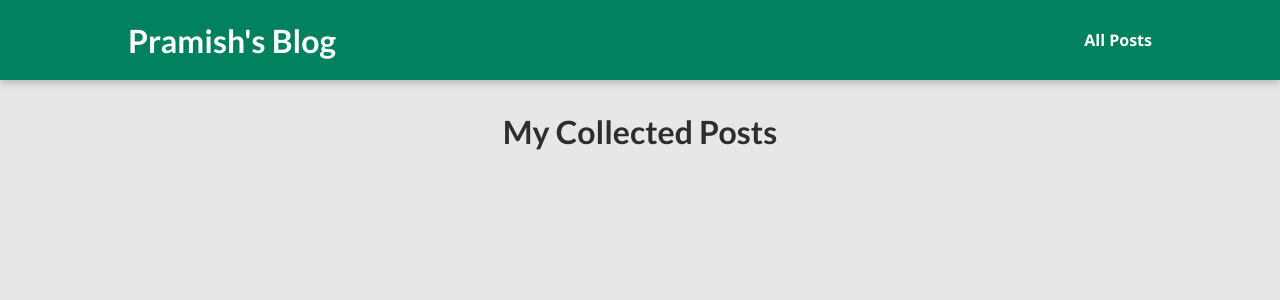
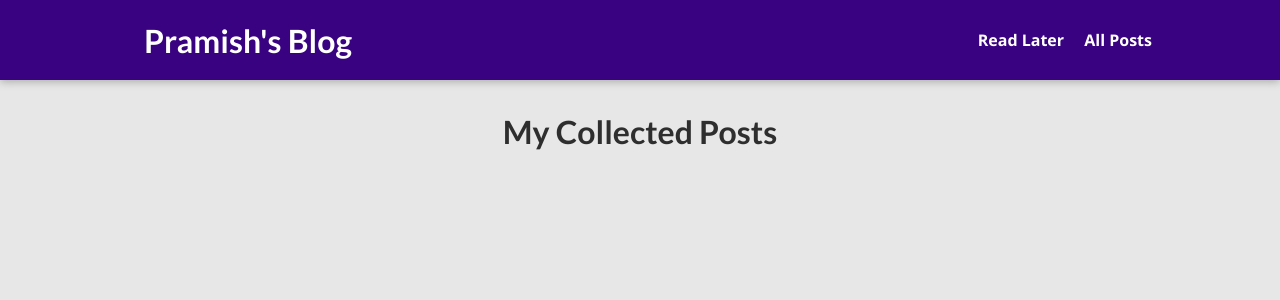
Before and after one commit to vold2emort/Blog, a Django app: page /posts in a window 1280 px wide. Shown: the top 300 px of the page. Run offline with Django 5.2, Linux system fonts and the light colour scheme; data that the repository does not hold is empty.

Commit message:
read later feature with session

```diff
--- a/blog/static/blog/all-post.css
+++ b/blog/static/blog/all-post.css
@@ -3,7 +3,7 @@ body {
 }
 
 #main-navigation {
-  background-color: #02815f;
+  background-color: #390281;
   box-shadow: 0 2px 8px rgba(0, 0, 0, 0.25);
 }
 
--- a/blog/urls.py
+++ b/blog/urls.py
@@ -6,5 +6,5 @@ urlpatterns = [
     path("posts", views.PostsView.as_view(), name='posts-page', ),
     # This concept is called slug, /posts/first-post, /posts/second-post ...
     path("posts/<slug:slug>", views.SinglePostView.as_view(), name='post-detail-page'),
-    # path("review", views.ReviewView.as_view(), name="review")
+    path("read-later", views.ReadLaterView.as_view(), name='read-later'),
 ]
--- a/blog/views.py
+++ b/blog/views.py
@@ -27,14 +27,24 @@ class PostsView(ListView):
 
 
 class SinglePostView(View):
+    def is_stored_post(self, request, post_id):
+        stored_posts = request.session.get("stored_posts")
+        if stored_posts is not None:
+            is_saved_for_later = post_id in stored_posts
+        else:
+            is_saved_for_later = False
+
+        return is_saved_for_later
 
     def get(self, request, slug):
         post = Post.objects.get(slug=slug)
+
         context = {
             "post": post,
             "post_tags": post.tags.all(),
             "comment_form": CommentForm(),
-            "comments": post.comments.all().order_by("-id")
+            "comments": post.comments.all().order_by("-id"),
+            "saved_for_later": self.is_stored_post(request, post.id),
         }
         return render(request, "blog/post-detail.html", context)
 
@@ -50,6 +60,34 @@ class SinglePostView(View):
             "post": post,
             "post_tags": post.tags.all(),
             "comment_form": comment_form,
-            "comments": post.comments.all().order_by("-id")
+            "comments": post.comments.all().order_by("-id"),
+            "saved_for_later": self.is_stored_post(request, post.id)
         }
         return render(request, "blog/post-detail.html", context)
+
+
+class ReadLaterView(View):
+
+    def get(self, request):
+        stored_posts = request.session.get("stored_posts")
+        context = {}
+
+        if stored_posts is None or len(stored_posts) == 0:
+            context["posts"] = []
+            context["has_posts"] = False
+        else:
+            posts = Post.objects.filter(id__in=stored_posts)
+            context["posts"] = posts
+            context["has_posts"] = True
+        return render(request, "blog/stored-posts.html", context)
+
+    def post(self, request):
+        stored_posts = request.session.get("stored_posts", [])
+        post_id = int(request.POST.get("post_id"))
+        if post_id not in stored_posts:
+            stored_posts.append(post_id)
+        else:stored_posts.remove(post_id)
+
+        request.session["stored_posts"] = stored_posts
+
+        return HttpResponseRedirect("/")
--- a/static/app.css
+++ b/static/app.css
@@ -35,6 +35,7 @@ h3 {
   text-decoration: none;
   color: white;
   font-weight: bold;
+  margin-left: 1rem;
 }
 
 #main-navigation a:hover,
--- a/templates/base.html
+++ b/templates/base.html
@@ -13,6 +13,7 @@
   <header id="main-navigation">
     <h1><a href="{% url "home-page" %}">Pramish's Blog</a></h1>
     <nav>
+      <a href="{% url "read-later" %}">Read Later</a>
       <a href="{% url "posts-page" %}">All Posts</a>
     </nav>
   </header>
```
Also changed, not shown: blog/templates/blog/post-detail.html (+11 -1 lines).
